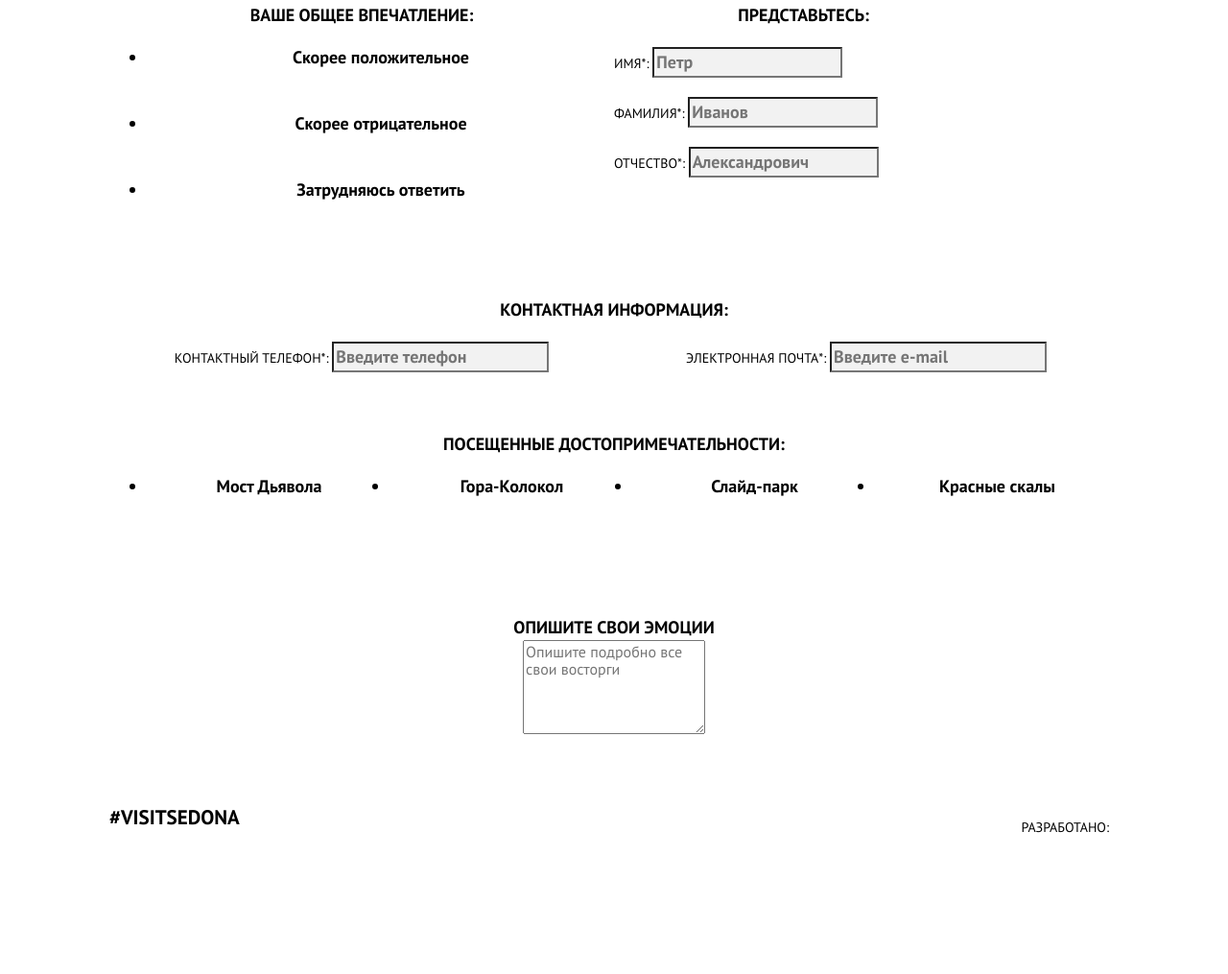
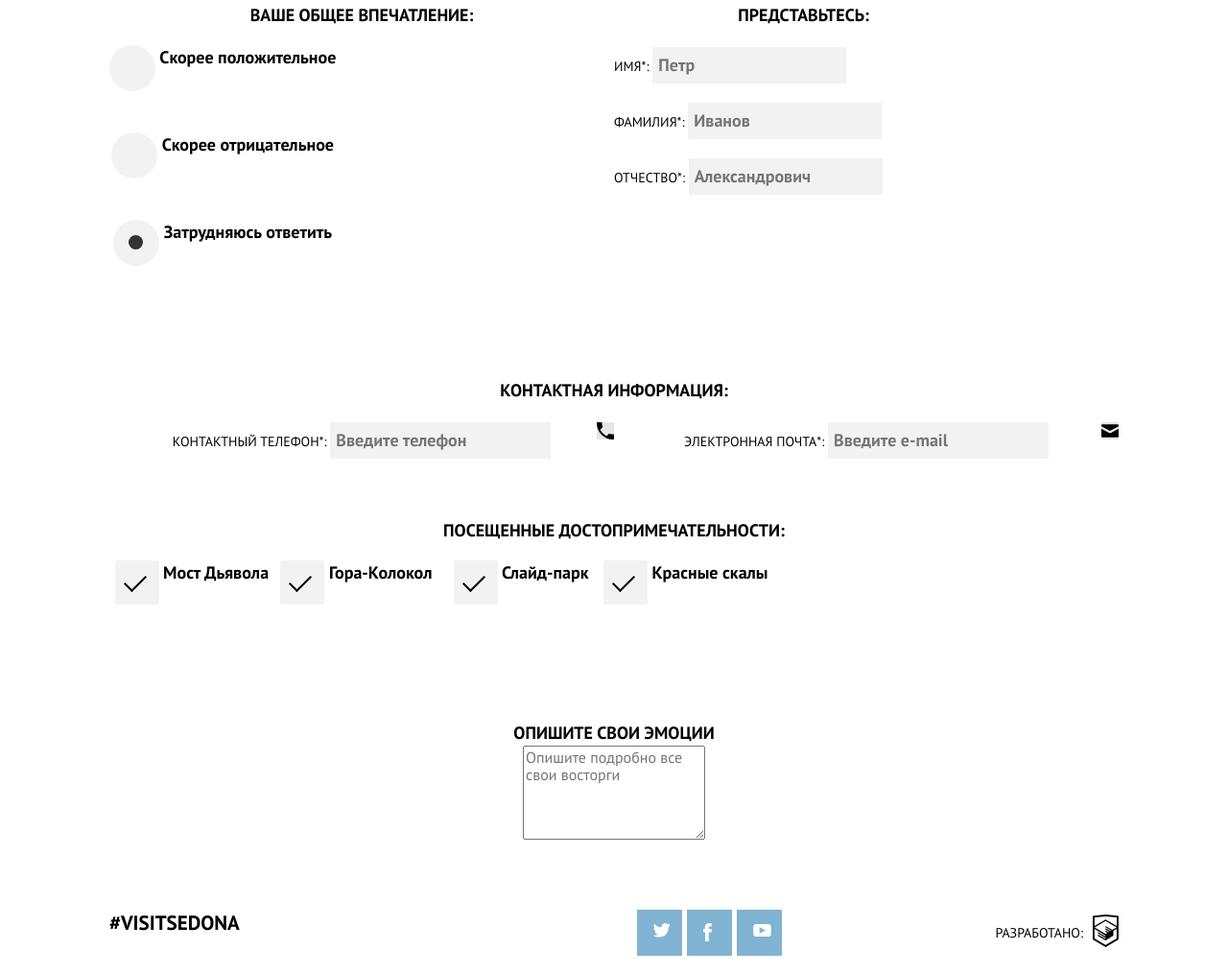
Before and after one commit to Yana822/1289173-sedona-23, a website: page source/form.html in a window 1280 px wide. Shown: the part 472-1487 px from the top of the page at 96% size. Before the commit the page ends 1377 px from the top, so only its background shows below. Drawn offline with nearby package versions, Linux system fonts and the light colour scheme; files that its build step writes are made by us from their sources.

Commit message:
Декоративные элементы формы

```diff
--- a/source/form.html
+++ b/source/form.html
@@ -11,31 +11,52 @@
 
 <body class="page__body">
   <header class="page-header">
+    <nav class="main-nav main-nav--closed main-nav--nojs">
       <a class="page-header__logo">
-      <img src="#" width="102" height="84" alt="Седона" />
+        <img src="../img/logo-mobile.svg" width="102" height="84" alt="Седона">
       </a>
-    <nav class="main-nav">
-      <button class="main-nav__toggle" type="button">
-        <span class="visually-hidden">Открыть меню</span>
-      </button>
-      <div class="container">
+      <button class="main-nav__toggle" type="button"><span class="visually-hidden">Открыть меню</span></button>
       <ul class="main-nav__list site-list">
         <li class="site-list__item site-list__item--active">
-            <a href="index.html"> Главная </a>
+          <a>
+            Главная
+          </a>
         </li>
         <li class="site-list__item">
-            <a href="catalog.html"> ФОТО И ВИДЕО </a>
+          <a href="catalog.html">
+            ФОТО И ВИДЕО
+          </a>
         </li>
         <li class="site-list__item">
-            <a href="form.html"> Форма Отзыва </a>
+          <a href="form.html">
+            Форма Отзыва
+          </a>
         </li>
         <li class="site-list__item">
-            <a href="#"> HTML Academy </a>
+          <a href="#">
+            HTML Academy
+          </a>
         </li>
       </ul>
-      </div>
     </nav>
   </header>
+  <script>
+  var navMain = document.querySelector('.main-nav');
+  var navToggle = document.querySelector('.main-nav__toggle');
+
+  navMain.classList.remove('main-nav--nojs');
+
+  navToggle.addEventListener('click', function() {
+    if (navMain.classList.contains('main-nav--closed')) {
+      navMain.classList.remove('main-nav--closed');
+      navMain.classList.add('main-nav--opened');
+    } else {
+      navMain.classList.add('main-nav--closed');
+      navMain.classList.remove('main-nav--opened');
+    }
+  });
+
+  </script>
   <main class="page-main">
     <div class="page-main__image">
     </div>
@@ -70,11 +91,11 @@
           <div class="contacts-form contacts-form--tablet">
             <p class="contacts-form__title">Контактная информация:</p>
             <div class="contacts-form__wrapper">
-              <p class="contacts-form__phone">
+              <div class="contacts-form__phone">
                 <label class="contacts-form__label" for="phone">Контактный телефон*:</label>
                 <input class="contacts-form__input contacts-form__input--phone" id="phone" type="tel" name="phone"
                   placeholder="Введите телефон" />
-              </p>
+              </div>
               <p class="contacts-form__email">
                 <label class="contacts-form__label" for="email">Электронная почта*:</label>
                 <input class="contacts-form__input contacts-form__input--email" id="email" type="email" name="email"
@@ -112,7 +133,6 @@
             <p class="attraction__title">посещенные достопримечательности:</p>
             <ul class="attraction__list">
               <li class="attraction__item">
-
                 <label class="toggle" for="variant1">
                   <input class="visually-hidden" type="checkbox" id="variant1" name="variant" checked="checked" />
                   <span class="toggle__checkbox"></span>
@@ -157,25 +177,23 @@
         <div class="social__grid">
           <p class="social__hashtag">#VISITSEDONA</p>
           <ul class="social__list">
-            <li class="social__item">
-              <a class="social__link social__link--twitter" href="https://twitter.com/htmlacademy_ru"
-                aria-label="twitter">
+            <li class="social__item social__item--twitter">
+              <a class="social__link social__link--twitter" href="https://twitter.com/htmlacademy_ru" aria-label="twitter">
               </a>
             </li>
-            <li class="social__item">
-              <a class="social__link social__link--facebook" href="https://www.facebook.com/htmlacademy"
-                aria-label="facebook">
+            <li class="social__item social__item--facebook">
+              <a class="social__link social__link--facebook" href="https://www.facebook.com/htmlacademy" aria-label="facebook">
               </a>
             </li>
-            <li class="social__item">
-              <a class="social__link social__link--youtube" href="https://www.youtube.com/user/htmlacademyru"
-                aria-label="youtube">
+            <li class="social__item social__item--youtube">
+              <a class="social__link social__link--youtube" href="https://www.youtube.com/user/htmlacademyru" aria-label="youtube">
               </a>
             </li>
           </ul>
           <div class="page-footer__copyright copyright">
             <p class="copyright__text">Разработано:</p>
             <a class="copyright__link" href="https://htmlacademy.ru/intensive/adaptive">
+              <img src="../img/htmlacademy.svg" width="27" height="34" alt="htmlacademy">
             </a>
           </div>
         </div>
--- a/source/less/blocks/contacts-form.less
+++ b/source/less/blocks/contacts-form.less
@@ -32,10 +32,41 @@
   line-height: 26px;
   text-transform: uppercase;
   margin: 0;
+  position: relative;
 }
 
 .contacts-form__phone {
   margin-bottom: 14px;
+}
+
+.contacts-form__phone{
+
+&::after {
+    content: "";
+    position: absolute;
+    top: 0;
+    right: 0;
+    width: 18px;
+    height: 18px;
+    background: #e6e6e6 url(../img/phone.svg) center no-repeat;
+    background-repeat: no-repeat;
+    background-size: contain;
+}
+}
+
+.contacts-form__email{
+
+&::after {
+    content: "";
+    position: absolute;
+    top: 0;
+    right: 0;
+    width: 18px;
+    height: 18px;
+    background: #e6e6e6 url(../img/mail.svg) center no-repeat;
+    background-repeat: no-repeat;
+    background-size: contain;
+}
 }
 
 .contacts-form__input {
@@ -45,4 +76,6 @@
   line-height: 26px;
   color: var(--black);
   background: var(--very-light-gray);
+  border: none;
+  padding: 6px;
 }
--- a/source/less/blocks/full-name.less
+++ b/source/less/blocks/full-name.less
@@ -39,4 +39,6 @@
   color: var(--black);
   background: var(--very-light-gray);
   margin-bottom: 20px;
+  border: none;
+  padding: 6px;
 }
--- a/source/less/blocks/impression.less
+++ b/source/less/blocks/impression.less
@@ -20,6 +20,9 @@
   font-weight: bold;
   font-size: 18px;
   line-height: 26px;
+  list-style: none;
+  padding: 0;
+  float: left;
 }
 
 .impression__item {
--- a/source/less/blocks/main-nav.less
+++ b/source/less/blocks/main-nav.less
@@ -61,6 +61,7 @@
   cursor: pointer;
 }
 
+
 .main-nav__toggle {
   @media (min-width: @tablet-width) {
     display: none;
@@ -74,3 +75,9 @@
 .main-nav--nojs .site-list__item {
   display: block;
 }
+
+@media (max-width: @mobile-width-only) {
+  .main-nav--opened .page-header__logo {
+    display: none;
+  }
+}
--- a/source/less/blocks/page-header.less
+++ b/source/less/blocks/page-header.less
@@ -13,4 +13,5 @@
   @media (min-width: @desktop-width) {
     height: 97px;
   }
+
 }
--- /dev/null
+++ b/source/less/blocks/toggle.less
@@ -0,0 +1,84 @@
+.toggle{
+  position: relative;
+}
+
+.toggle__label{
+cursor: pointer;
+}
+
+
+.toggle__checkbox{
+display: inline-block;
+vertical-align: top;
+width: 46px;
+height: 46px;
+background: var(--very-light-gray);
+border-radius: 2px;
+position: relative;
+}
+
+.toggle__checkbox::before {
+content: '';
+position: absolute;
+top: 10px;
+left: 15px;
+width: 10px;
+height: 20px;
+border-right: 2px solid var(--black);
+border-bottom: 2px solid var(--black);
+transform: rotate(45deg);
+display: none;
+}
+
+input:disabled ~ .toggle__checkbox{
+border-color: #E5E5E5;
+}
+
+input:hover ~ .toggle__checkbox {
+border-color: #283645;
+}
+
+input:active ~ .toggle__checkbox{
+border-color: #D22856;
+}
+input:checked ~ .toggle__checkbox::before {
+display: block;
+}
+
+.toggle__radio {
+display: inline-block;
+vertical-align: top;
+width: 48px;
+height: 48px;
+border-radius: 50%;
+background: var(--very-light-gray);
+position: relative;
+}
+
+.toggle__radio::before {
+content: '';
+position: absolute;
+top: 16px;
+left: 16px;
+width: 15px;
+height: 15px;
+border-radius: 50%;
+background-color: #333333;
+display: none;
+}
+
+input:disabled ~ .toggle__radio  {
+border-color: #E5E5E5;
+
+}
+
+input:hover ~ .toggle__radio {
+border-color: #283645;
+}
+
+input:active ~ .toggle__radio {
+border-color: #D22856;
+}
+input:checked ~ .toggle__radio::before {
+display: block;
+}
--- a/source/less/blocks/аttraction.less
+++ b/source/less/blocks/аttraction.less
@@ -21,6 +21,9 @@
   font-weight: bold;
   font-size: 18px;
   line-height: 26px;
+  list-style: none;
+  padding: 0;
+  float: left;
 
   @media (min-width: @tablet-width) {
     display: grid;
--- a/source/less/style.less
+++ b/source/less/style.less
@@ -24,3 +24,4 @@
 @import "source/less/settings/variables.less";
 @import "source/less/blocks/page-header.less";
 @import "source/less/blocks/site-list.less";
+@import "source/less/blocks/toggle.less";
```
Also changed, not shown: source/catalog.html (+39 -20 lines), source/img/mail.svg (added), source/img/phone.svg (added). Lines whose indentation alone changed are shown as unchanged.
